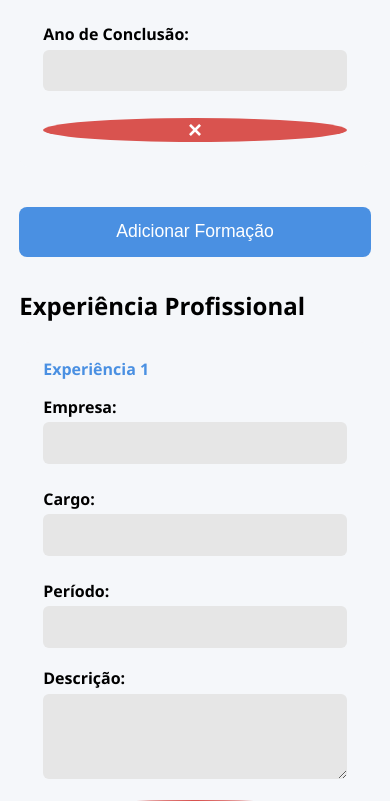
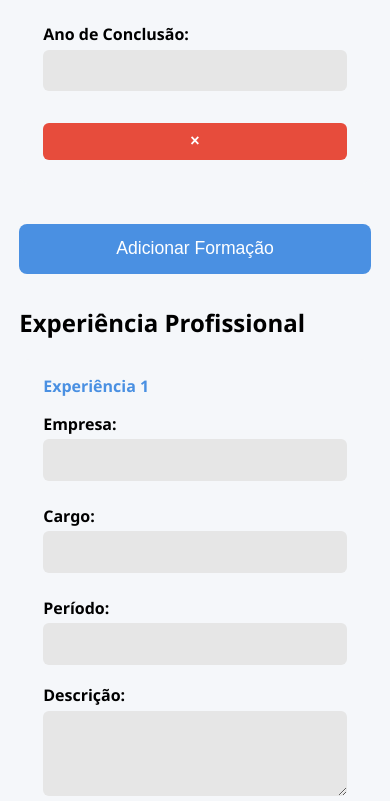
Before and after one commit to AryCord26/Curriculo-Facil, a React (Create React App) app: page / in a window 390 px wide. Shown: the part 1619-2420 px from the top of the page. Built offline with nearby package versions, Linux system fonts and the light colour scheme.

Commit message:
Update App.css

```diff
--- a/src/styles/App.css
+++ b/src/styles/App.css
@@ -155,24 +155,23 @@ button:hover,
   background-color: #356ac3;
 }
 
-/* Botões de remover pequenos e no canto */
+/* Botão remover estilizado com texto */
 .remove-btn {
-  background-color: #d9534f;
+  background-color: #e74c3c; /* vermelho vivo */
   color: white;
   border: none;
-  font-weight: 700;
-  font-size: 1.3rem;
-  line-height: 1;
-  padding: 0 10px;
-  border-radius: 50%;
+  padding: 0.5rem 1rem;
+  font-weight: 600;
+  font-size: 0.95rem;
+  border-radius: 6px;
   cursor: pointer;
+  transition: background-color 0.3s ease;
   align-self: flex-start;
-  margin-top: 0.5rem;
-  transition: background-color 0.3s ease;
+  margin-top: 0.8rem;
 }
 
 .remove-btn:hover {
-  background-color: #c9302c;
+  background-color: #c0392b; /* vermelho mais escuro */
 }
 
 /* === Itens Dinâmicos === */
@@ -313,8 +312,8 @@ button:hover,
   }
 
   .remove-btn {
-    font-size: 1.5rem;
-    padding: 0 14px;
+    font-size: 1rem;
+    padding: 0.6rem 1.2rem;
   }
 }
 
```
